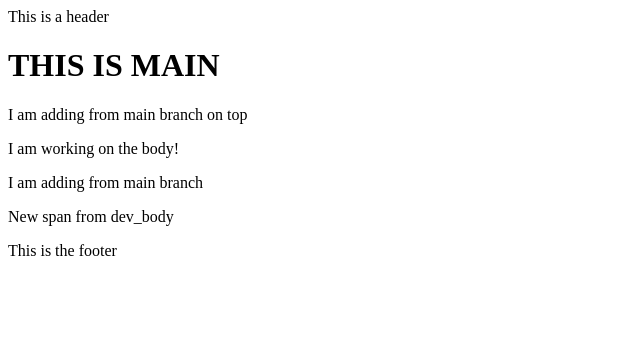
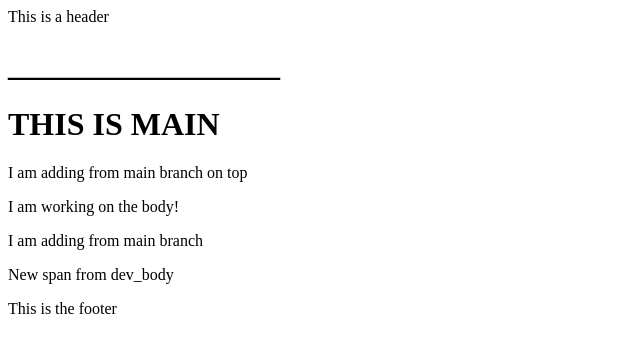
Before and after one commit to SirZanty/github-testing, a plain HTML site: page index.html in a window 1280 px wide. Shown: the whole page, without its empty margins (0-640 px from the left). Drawn offline with Linux system fonts and the light colour scheme.

Commit message:
update main from main on top

```diff
--- a/index.html
+++ b/index.html
@@ -4,6 +4,7 @@
     </head>
     <body>
         <div>
+            <h1>_________________</h1>
             <h1>THIS IS MAIN</h1>
             <p>I am adding from main branch on top</p>
             <p>I am working on the body!</p>
```
